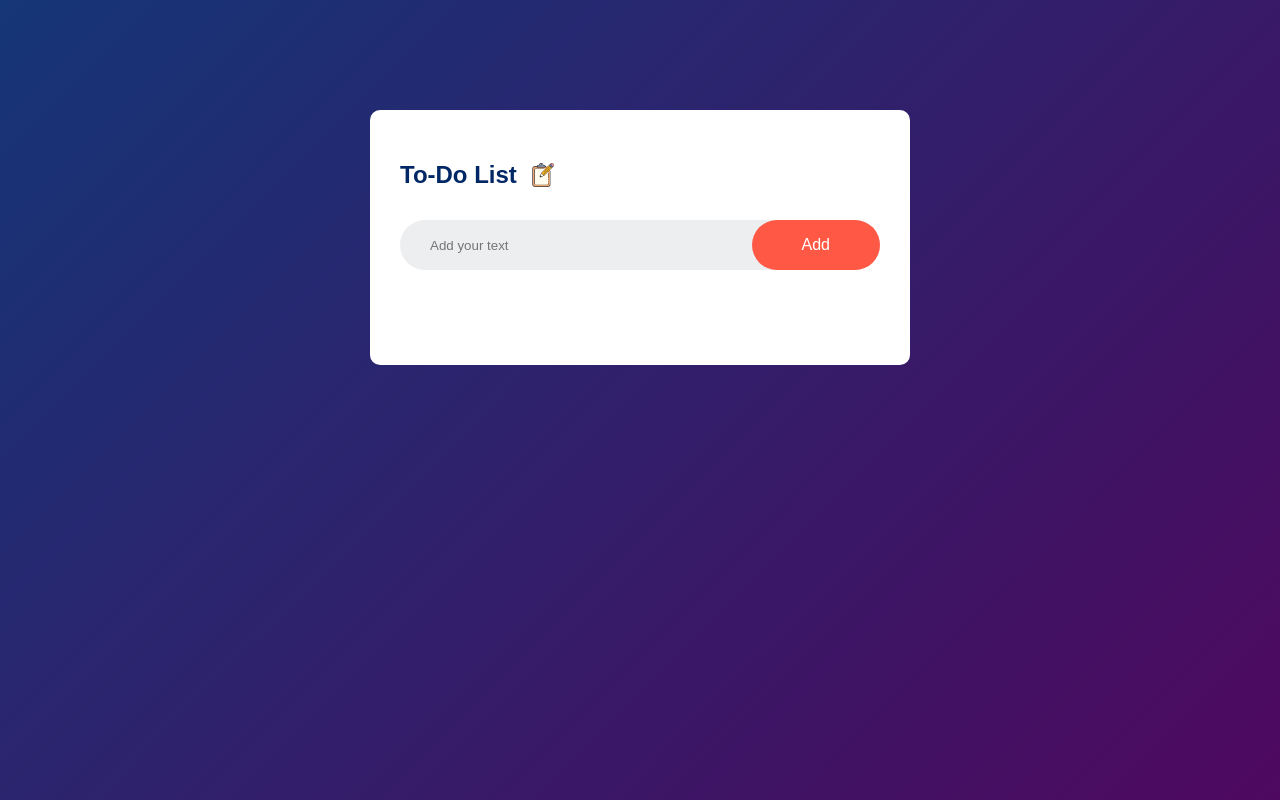
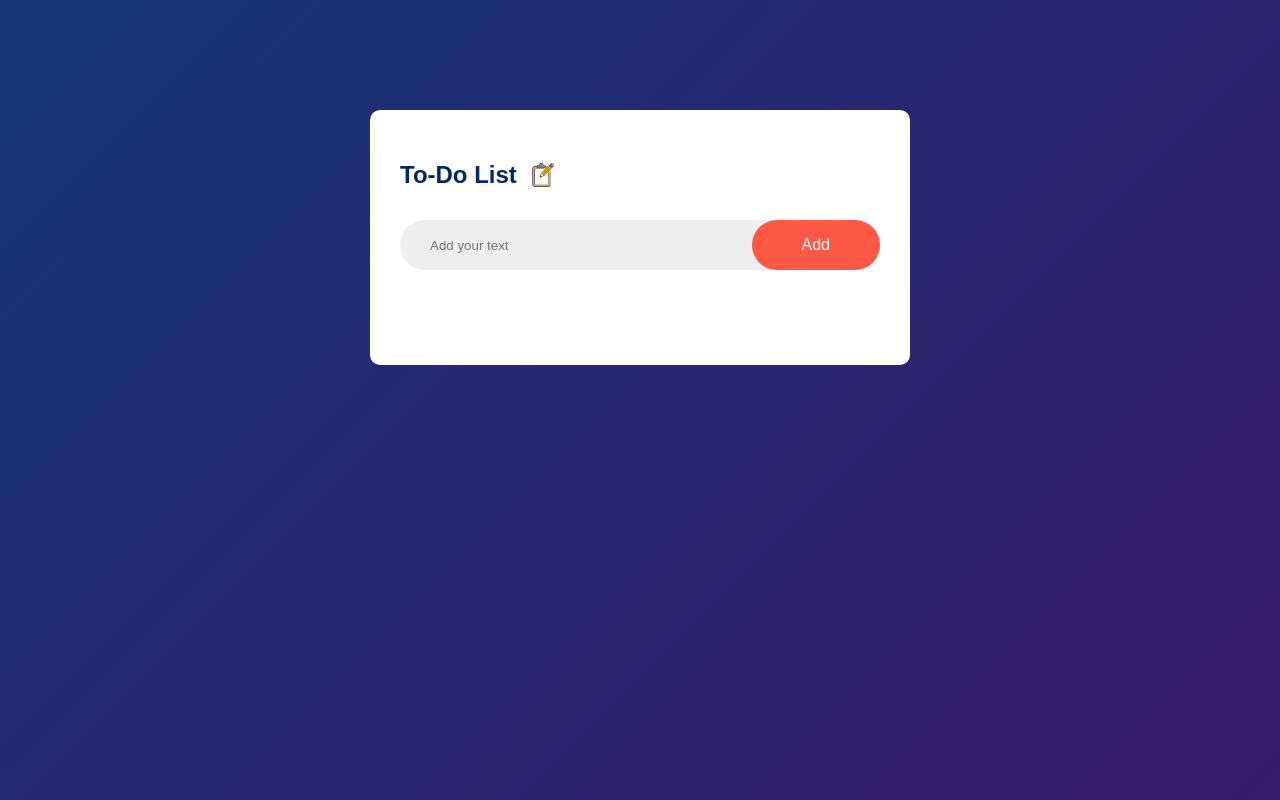
Before and after one commit to Hemant-Dua/To-Do-Application, a plain HTML site: page index.html in a window 1280 px wide. Shown: the top 800 px of the page. Drawn offline with Linux system fonts and the light colour scheme.

Commit message:
Update style.css

```diff
--- a/style.css
+++ b/style.css
@@ -7,7 +7,7 @@
 
 .container{
     width: 100%;
-    min-height: 100vh;
+    min-height: 250vh;
     min-width: 100vh;
     background: linear-gradient(135deg, #153677, #4e085f);
     padding: 10px;
```
